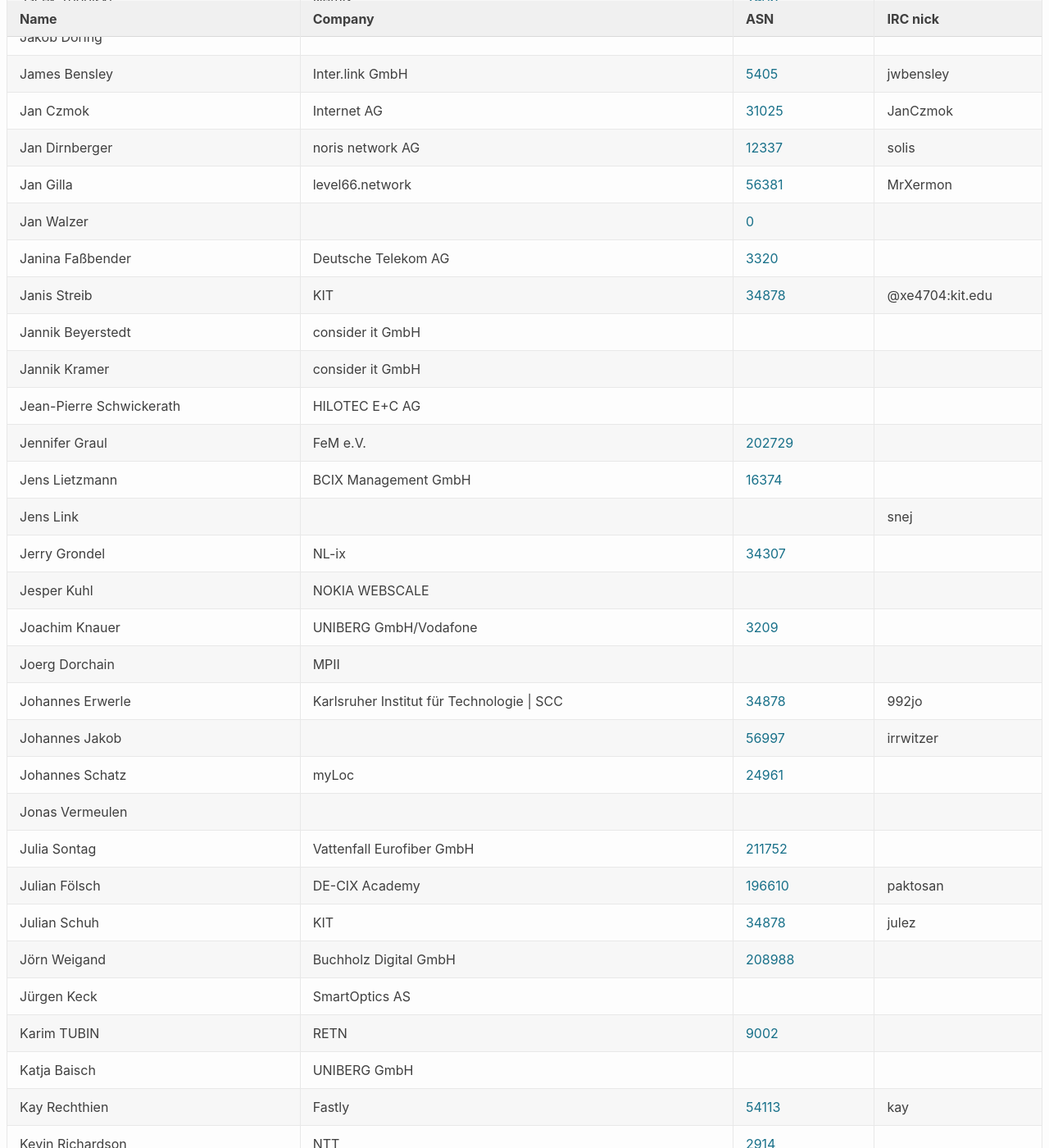
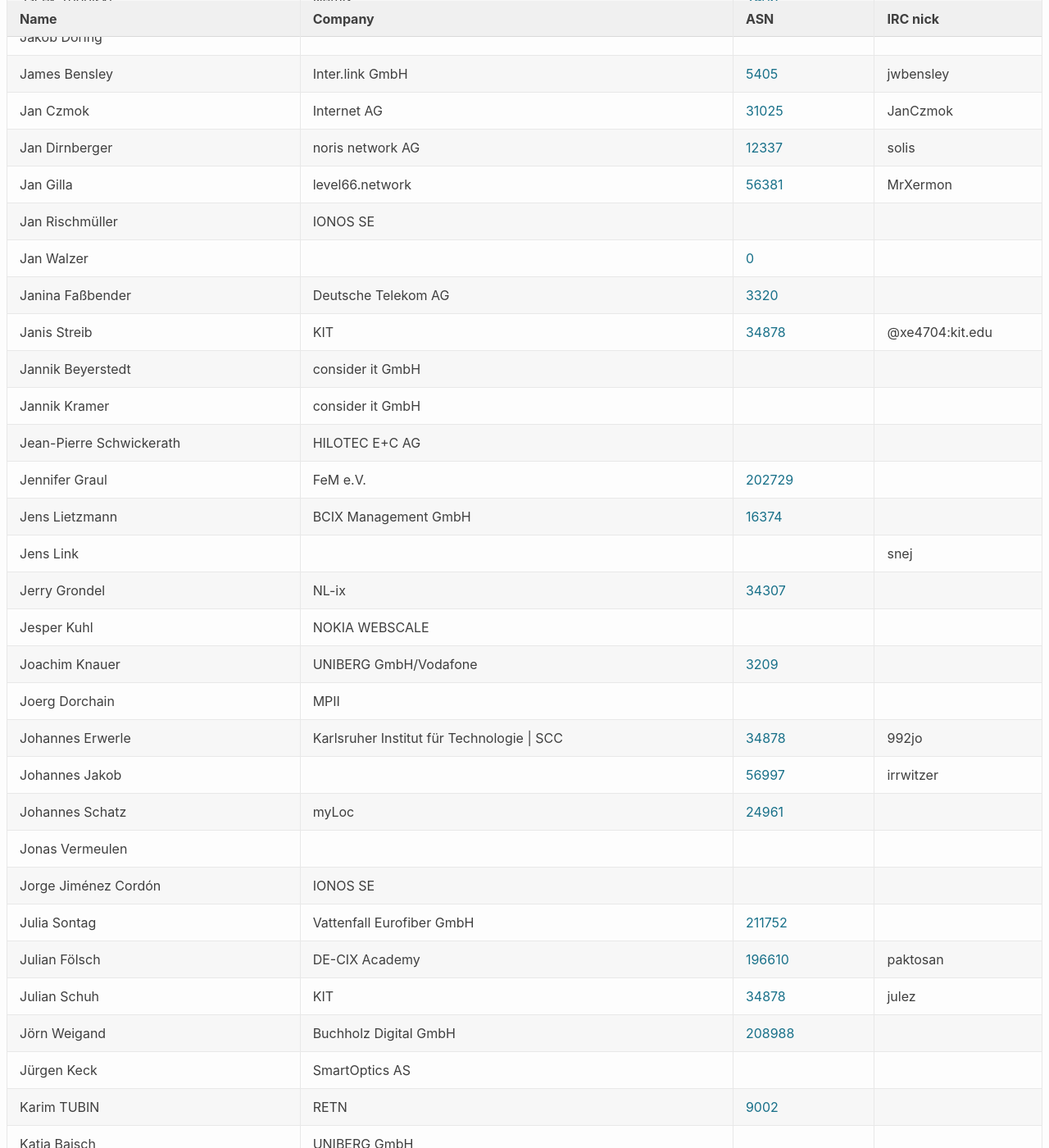
Before and after one commit to denog/pretix-attendeelist, a Jekyll site: the page built from denog14/index.md, in a window 1280 px wide and 1400 px high, scrolled down 4744 px. Shown: the whole window at 82% size. Built offline with Jekyll 4.4.1, drawn with Linux system fonts in a browser that asks for light colours.

Commit message:
Latest data: Tue Nov  8 06:11:04 UTC 2022

```diff
--- a/_data/attendees_denog14_onsite.json
+++ b/_data/attendees_denog14_onsite.json
@@ -666,6 +666,12 @@
     "asn": null
   },
   {
+    "name": "Jan Rischmüller",
+    "company": "IONOS SE",
+    "irc": null,
+    "asn": null
+  },
+  {
     "name": "Jan Walzer",
     "company": null,
     "irc": null,
@@ -740,6 +746,12 @@
   {
     "name": "Jonas Vermeulen",
     "company": null,
+    "irc": null,
+    "asn": null
+  },
+  {
+    "name": "Jorge Jiménez Cordón",
+    "company": "IONOS SE",
     "irc": null,
     "asn": null
   },
```
